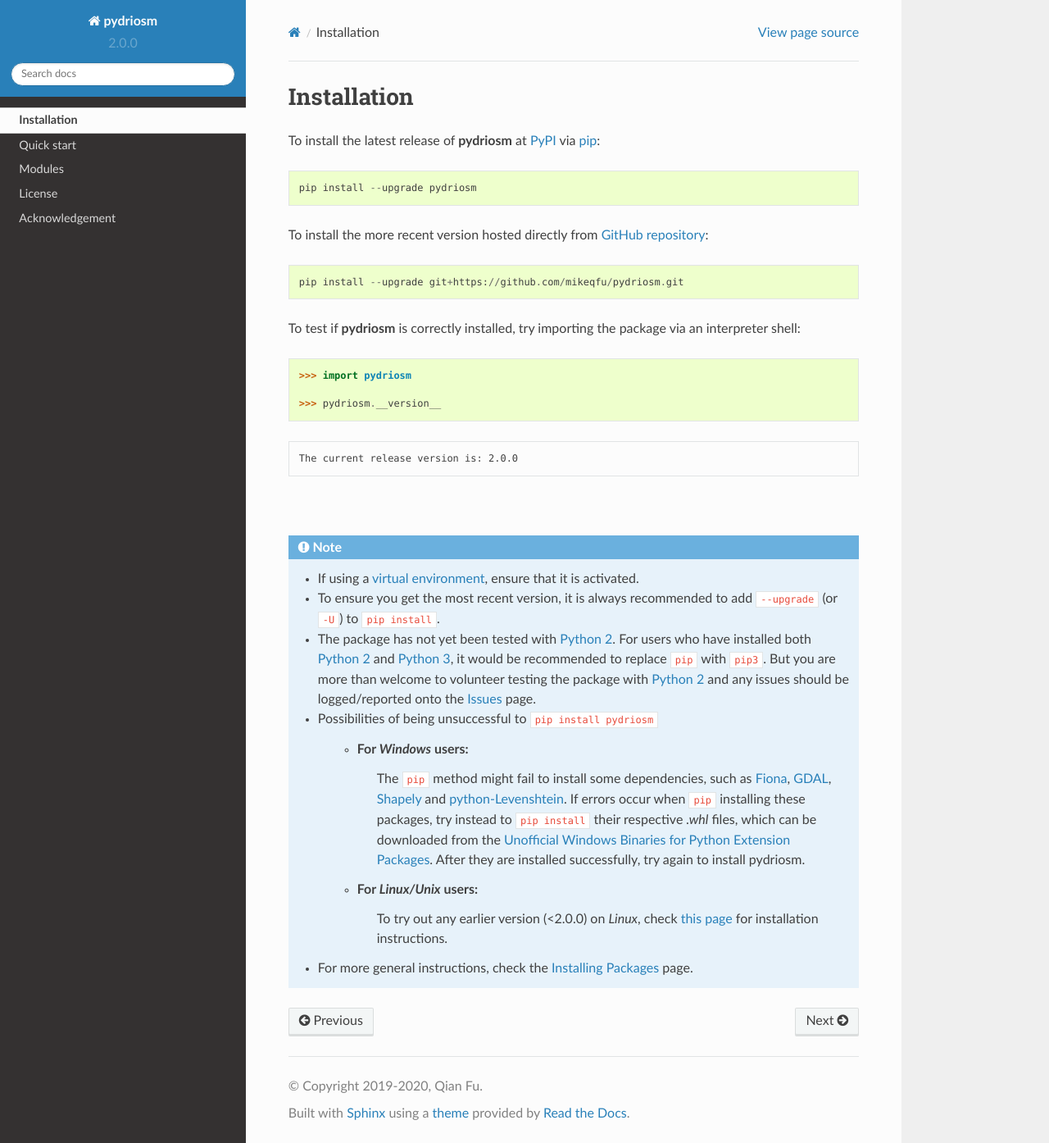
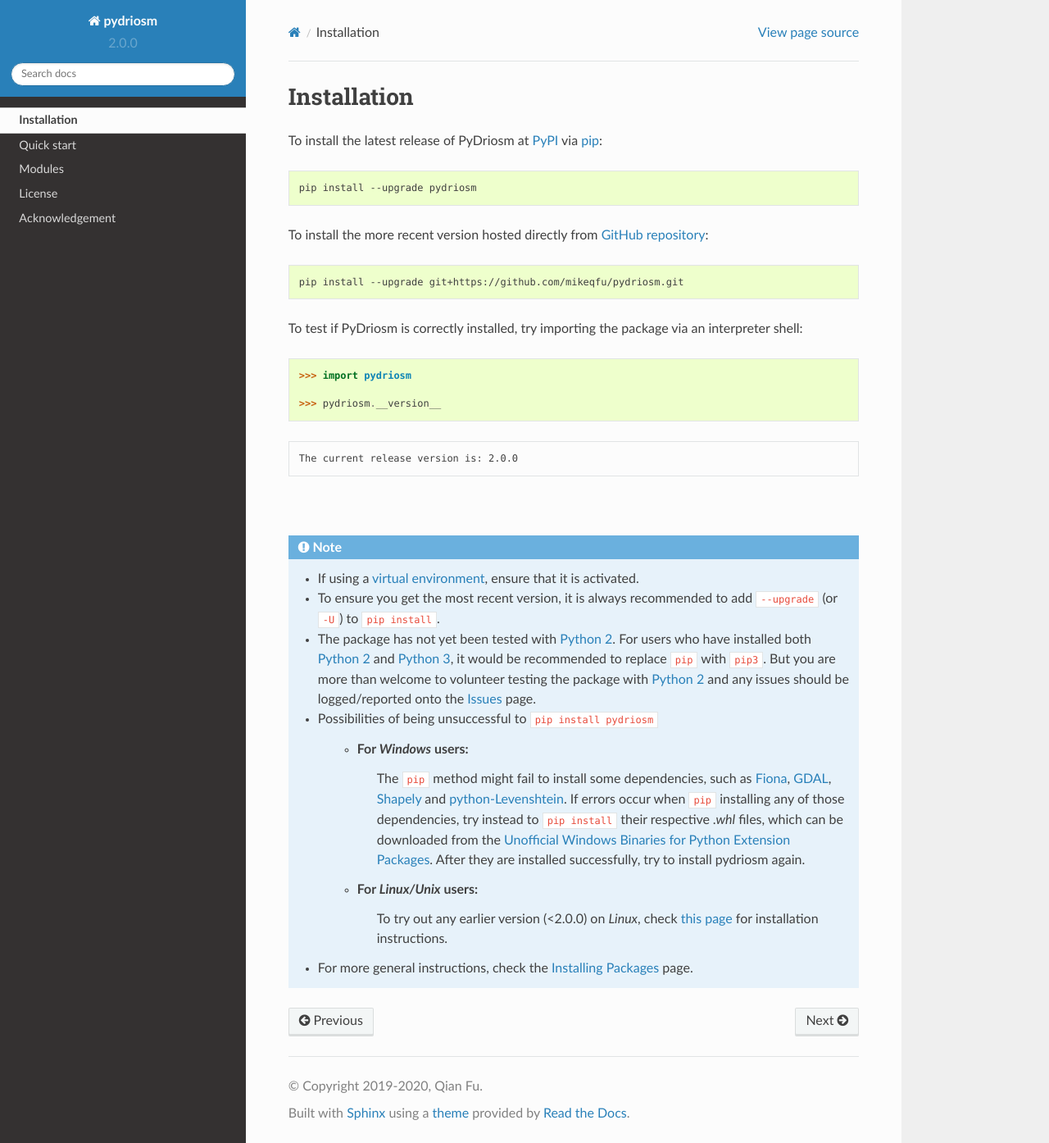
Before and after one commit to mikeqfu/pydriosm, a Sphinx documentation site: the page built from docs/source/installation.rst, in a window 1280 px wide and 1394 px high. Shown: the whole window at 82% size. Built offline with Sphinx 7.4.7 and the Read the Docs theme 2.0.0, drawn with Linux system fonts in a browser that asks for light colours.

Commit message:
modified \docs\source\installation.rst

```diff
--- a/docs/source/installation.rst
+++ b/docs/source/installation.rst
@@ -2,19 +2,19 @@
 Installation
 ============
 
-To install the latest release of **pydriosm** at `PyPI`_ via `pip`_:
+To install the latest release of PyDriosm at `PyPI`_ via `pip`_:
 
-.. code-block::
+.. code-block:: bash
 
     pip install --upgrade pydriosm
 
 To install the more recent version hosted directly from `GitHub repository`_:
 
-.. code-block::
+.. code-block:: bash
 
     pip install --upgrade git+https://github.com/mikeqfu/pydriosm.git
 
-To test if **pydriosm** is correctly installed, try importing the package via an interpreter shell:
+To test if PyDriosm is correctly installed, try importing the package via an interpreter shell:
 
 .. code-block:: python
 
@@ -38,7 +38,7 @@
     - Possibilities of being unsuccessful to ``pip install pydriosm``
 
         - For *Windows* users:
-            The ``pip`` method might fail to install some dependencies, such as `Fiona`_, `GDAL`_, `Shapely`_ and `python-Levenshtein`_. If errors occur when ``pip`` installing these packages, try instead to ``pip install`` their respective *.whl* files, which can be downloaded from the `Unofficial Windows Binaries for Python Extension Packages`_. After they are installed successfully, try again to install pydriosm.
+            The ``pip`` method might fail to install some dependencies, such as `Fiona`_, `GDAL`_, `Shapely`_ and `python-Levenshtein`_. If errors occur when ``pip`` installing any of those dependencies, try instead to ``pip install`` their respective *.whl* files, which can be downloaded from the `Unofficial Windows Binaries for Python Extension Packages`_. After they are installed successfully, try to install pydriosm again.
 
         - For *Linux/Unix* users:
             To try out any earlier version (<2.0.0) on *Linux*, check `this page <https://github.com/mikeqfu/pydriosm/issues/1#issuecomment-540684439>`_ for installation instructions.
@@ -56,8 +55,8 @@
 .. _`Python 3`: https://docs.python.org/3/
 .. _`Issues`: https://github.com/mikeqfu/pydriosm/issues
 
+.. _`GDAL`: https://pypi.org/project/GDAL/
 .. _`Fiona`: https://pypi.org/project/Fiona/
-.. _`GDAL`: https://pypi.org/project/GDAL/
 .. _`Shapely`: https://pypi.org/project/Shapely/
 .. _`python-Levenshtein`: https://pypi.org/project/python-Levenshtein/
 .. _`Unofficial Windows Binaries for Python Extension Packages`: https://www.lfd.uci.edu/~gohlke/pythonlibs/
```
Also changed, not shown: other parts of docs/source/installation.rst (+0 -1 lines).
